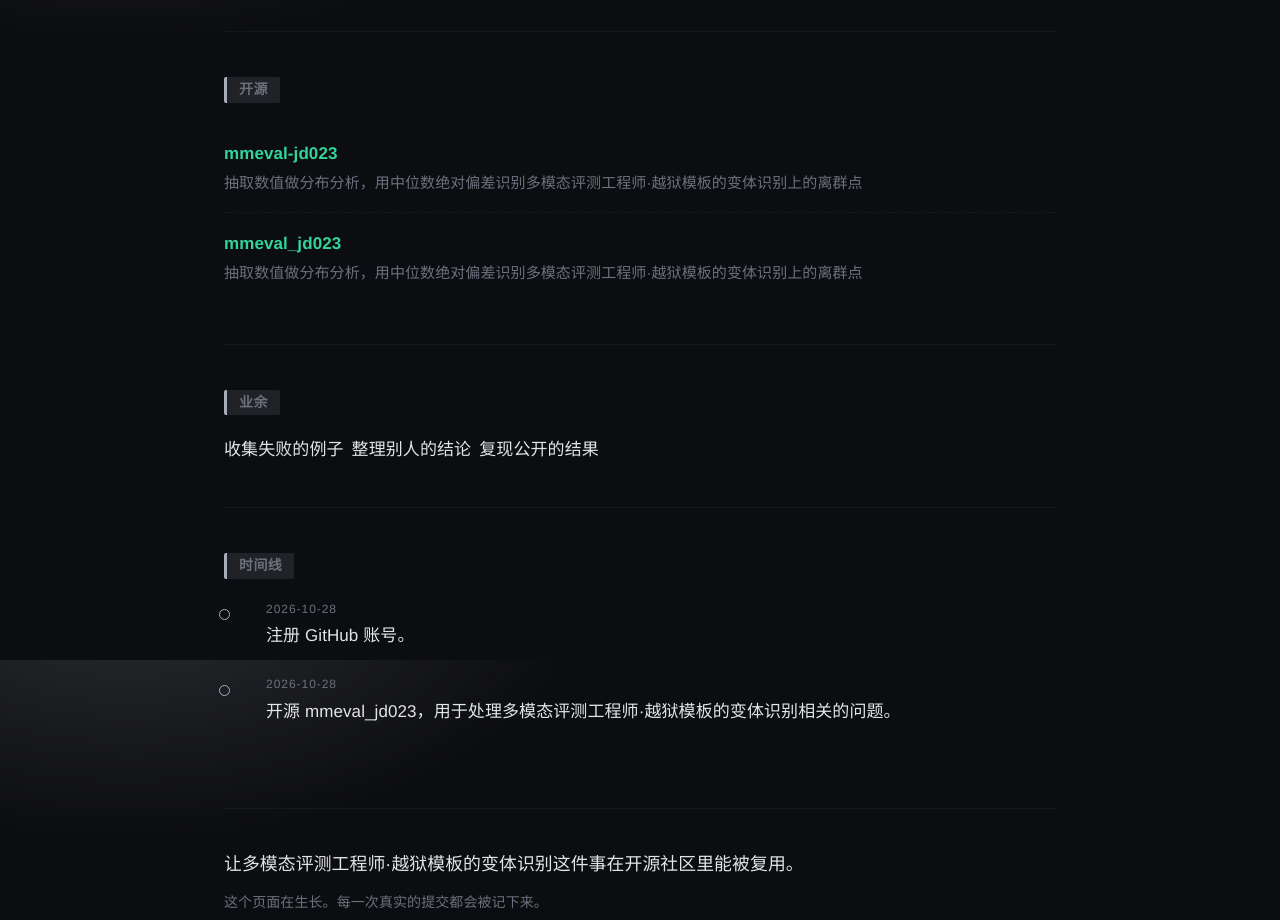
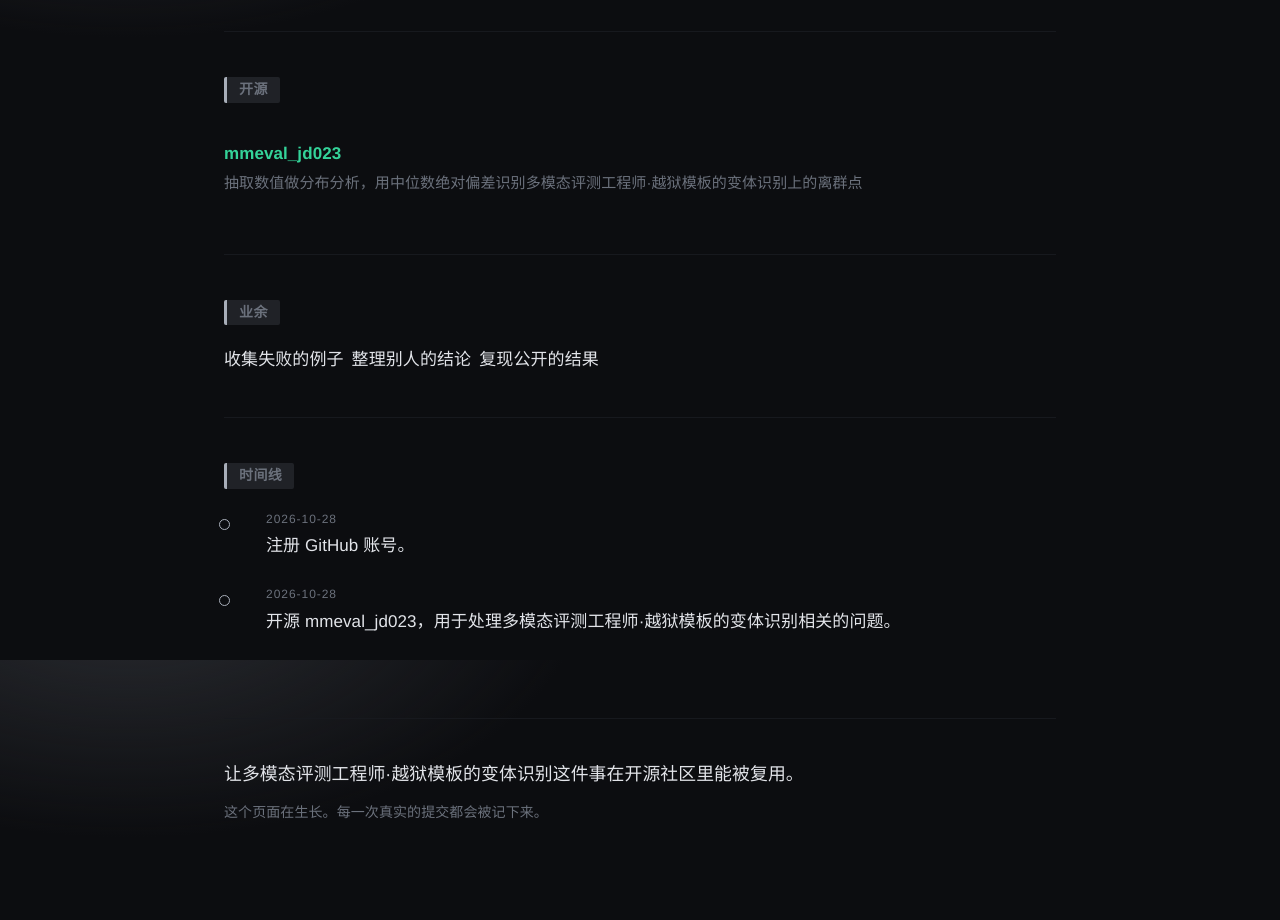
Before and after one commit to amateisati/amateisati.github.io, a plain HTML site: page index.html in a window 1280 px wide. Shown: the part 940-1860 px from the top of the page. Drawn offline with Linux system fonts and the light colour scheme.

Commit message:
fix: 更新个人站点

```diff
--- a/index.html
+++ b/index.html
@@ -102,9 +102,6 @@ background-image:repeating-linear-gradient(0deg, transparent 0 39px, #17191e 39p
 <section id="work">
   <h2>开源</h2>
   <ul class="repos">
-    <li><div class="name"><a href="https://github.com/amateisati/mmeval-jd023" rel="noopener">mmeval-jd023</a></div>
-      <div class="desc">抽取数值做分布分析，用中位数绝对偏差识别多模态评测工程师·越狱模板的变体识别上的离群点</div>
-    </li>
     <li><div class="name"><a href="https://github.com/amateisati/mmeval_jd023" rel="noopener">mmeval_jd023</a></div>
       <div class="desc">抽取数值做分布分析，用中位数绝对偏差识别多模态评测工程师·越狱模板的变体识别上的离群点</div>
     </li>
```
